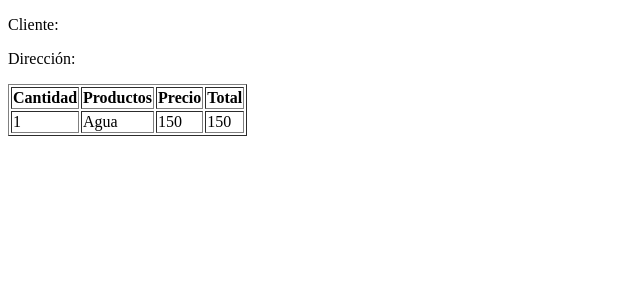
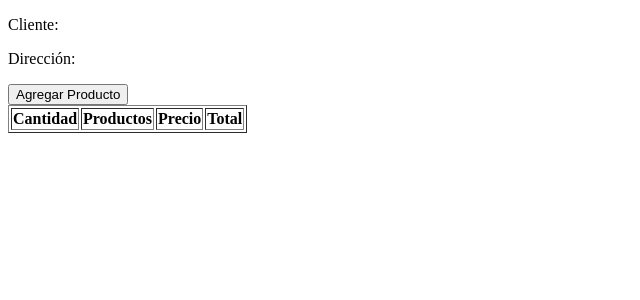
Before and after one commit to andres990127/Angular-Core, an Angular app: page / in a window 1280 px wide. Shown: the top 300 px of the page, without its empty margins (0-640 px from the left). Built offline with nearby package versions, Linux system fonts and the light colour scheme.

Commit message:
Version: Angular Core Input

```diff
--- a/src/app/pedido-detalle/pedido-detalle.component.html
+++ b/src/app/pedido-detalle/pedido-detalle.component.html
@@ -5,10 +5,10 @@
         <th>Precio</th>
         <th>Total</th>
     </tr>
-    <tr>
-        <td>1</td>
-        <td>Agua</td>
-        <td>150</td>
-        <td>150</td>
+    <tr *ngFor = "let producto of pedidoDetalle">
+        <td>{{producto.cantidad}}</td>
+        <td>{{producto.producto}}</td>
+        <td>{{producto.precio}}</td>
+        <td>{{producto.total}}</td>
     </tr>
 </table>
--- a/src/app/pedido-detalle/pedido-detalle.component.ts
+++ b/src/app/pedido-detalle/pedido-detalle.component.ts
@@ -1,4 +1,5 @@
-import { Component, OnInit } from '@angular/core';
+import { Component, OnInit, Input } from '@angular/core';
+import { PedidoDetalle } from '../models/pedido-detalle';
 
 @Component({
   selector: 'app-pedido-detalle',
@@ -6,7 +7,7 @@ import { Component, OnInit } from '@angular/core';
   styleUrls: ['./pedido-detalle.component.scss']
 })
 export class PedidoDetalleComponent implements OnInit {
-
+  @Input() pedidoDetalle: PedidoDetalle[] = new Array<PedidoDetalle>();
   constructor() { }
 
   ngOnInit() {
--- a/src/app/pedido/pedido.component.html
+++ b/src/app/pedido/pedido.component.html
@@ -1,5 +1,7 @@
 <p> Cliente: {{pedido.cliente}} </p>
 <p> Dirección:{{pedido.direccion}}</p>
 
-
-<app-pedido-detalle></app-pedido-detalle>
+<button (click)="agregarProducto()">
+    Agregar Producto
+</button>
+<app-pedido-detalle [pedidoDetalle] = "pedido.pedidoDetalle"></app-pedido-detalle>
--- a/src/app/pedido/pedido.component.ts
+++ b/src/app/pedido/pedido.component.ts
@@ -13,4 +13,14 @@ export class PedidoComponent implements OnInit {
   ngOnInit() {
   }
 
+  agregarProducto()
+  {
+    this.pedido.pedidoDetalle.push({
+      cantidad: 20,
+      precio: 15,
+      producto: 'Agua',
+      total: 300
+    })
+  }
+
 }
```
